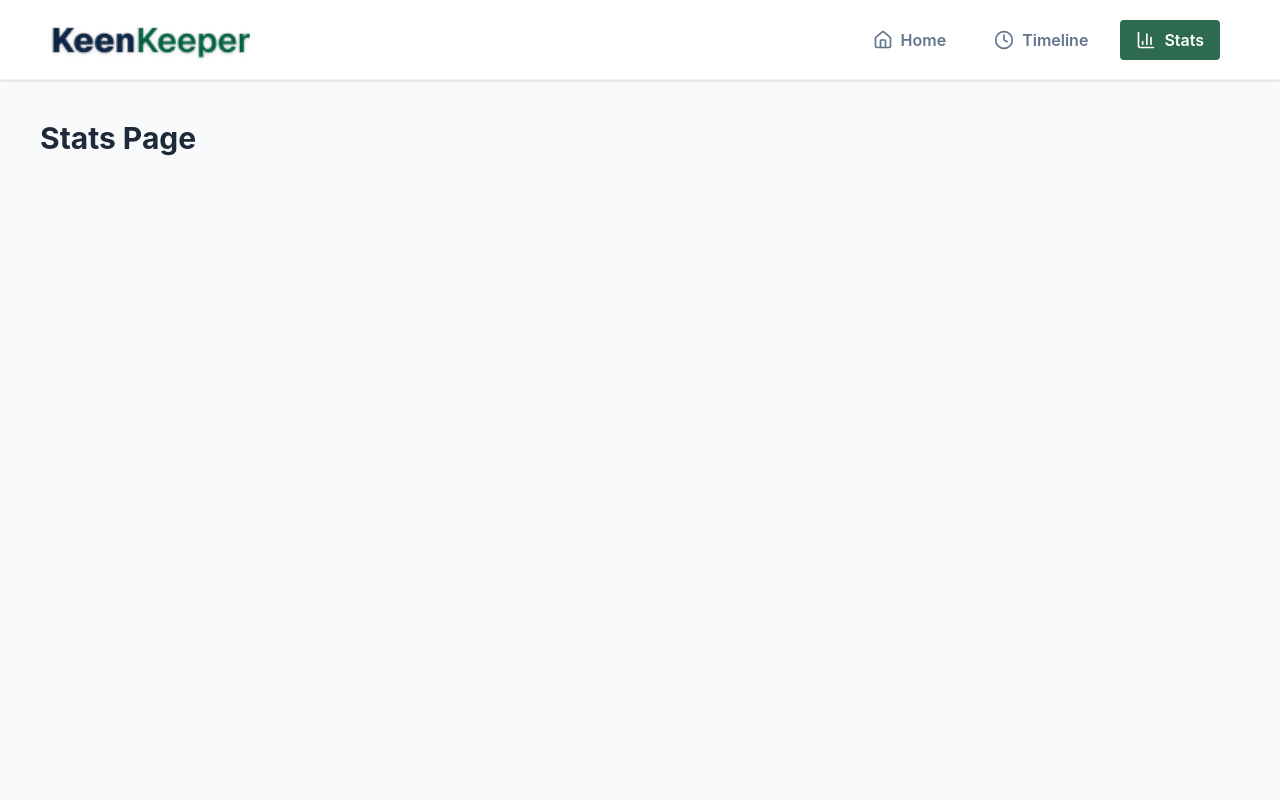
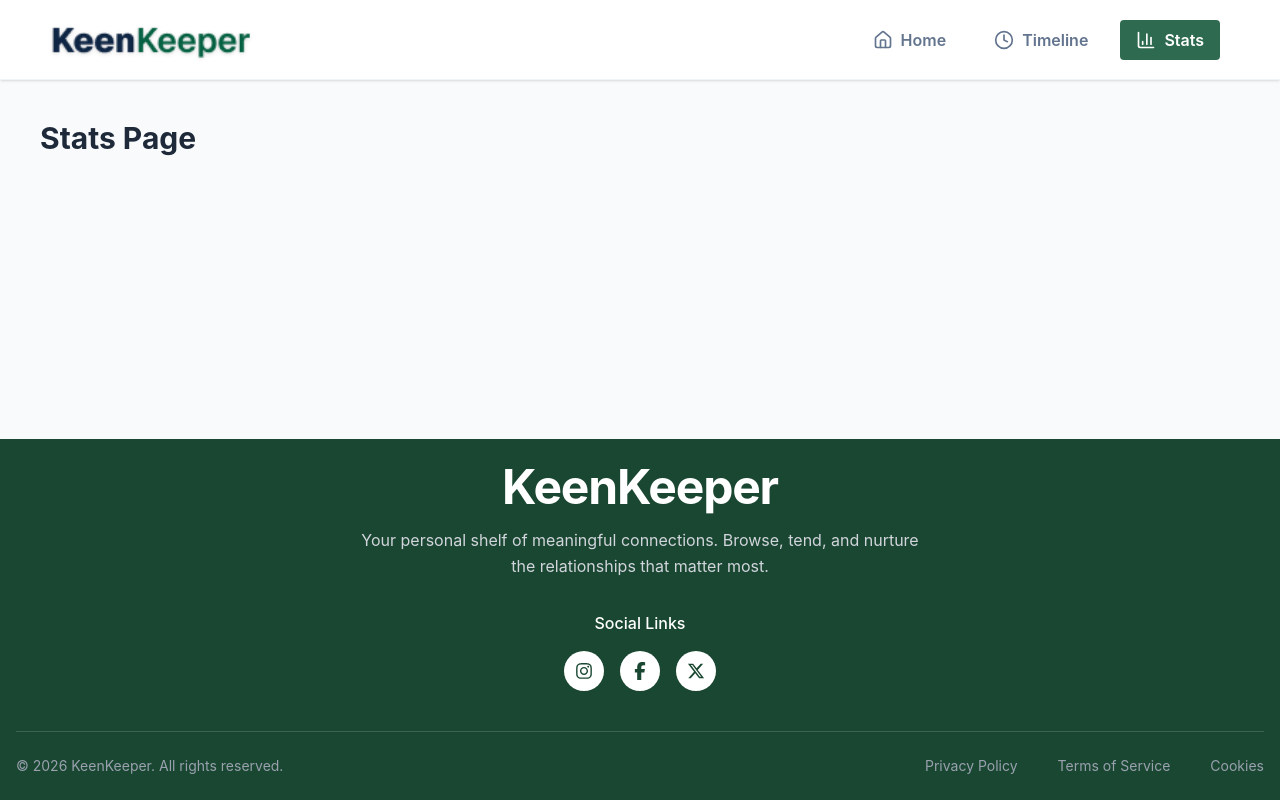
Before and after one commit to Rabiul-Sujon/keen-Keeper, a React (Vite) app: page /stats in a window 1280 px wide. Built offline with nearby package versions, Linux system fonts and the light colour scheme.

Commit message:
footer designed

```diff
--- a/package.json
+++ b/package.json
@@ -16,6 +16,7 @@
     "react": "^19.2.4",
     "react-dom": "^19.2.4",
     "react-hot-toast": "^2.6.0",
+    "react-icons": "^5.6.0",
     "react-router-dom": "^7.14.0",
     "recharts": "^3.8.1",
     "tailwindcss": "^4.2.2"
--- a/src/App.jsx
+++ b/src/App.jsx
@@ -4,6 +4,7 @@ import { Routes, Route, NavLink, Link } from 'react-router-dom';
 import { Home as HomeIcon, Clock, BarChart3} from 'lucide-react'; // Icons
 import logo from './assets/logo.png';
 import Home from './pages/Home';
+import Footer from './pages/Footer';
 
 
 function App() {
@@ -16,7 +17,7 @@ function App() {
     }`;
 
   return (
-    <div className="min-h-screen bg-slate-50">
+    <div className="flex flex-col min-h-screen bg-slate-50">
       <nav className="navbar bg-white shadow-sm border-b border-slate-100 px-15 h-20">
         <div className="flex-1">
           <Link to="/" className="flex items-center gap-2">
@@ -48,7 +49,7 @@ function App() {
         </div>
       </nav>
 
-      <main className="container mx-auto">
+      <main className="container mx-auto flex-grow">
         <Routes>
           <Route path ="/" element={<Home/>}/>
 
@@ -58,6 +59,8 @@ function App() {
         </Routes>
       </main>
 
+      <Footer/>
+
 
     </div>
   );
--- /dev/null
+++ b/src/pages/Footer.jsx
@@ -0,0 +1,52 @@
+import { FaInstagram, FaFacebookF, FaXTwitter } from "react-icons/fa6";
+
+const Footer = () => {
+  return (
+    <footer className="bg-[#1a4731] text-white py-6 px-4 mt-20">
+      <div className="max-w-7xl mx-auto flex flex-col items-center text-center">
+
+        {/* Footer Heading*/}
+        <h2 className="text-5xl font-bold mb-4 tracking-tight">KeenKeeper</h2>
+        <p className="max-w-xl text-gray-300 mb-8 text-sm md:text-base leading-relaxed">
+          Your personal shelf of meaningful connections. Browse, tend,
+          and nurture the relationships that matter most.
+        </p>
+
+        {/* Social Media Links */}
+        <div className="mb-10">
+          <p className="text-m font-medium mb-4">Social Links</p>
+          <div className="flex gap-4">
+
+            {/* Instagram */}
+            <a href="#" className="w-10 h-10 bg-white rounded-full flex items-center justify-center text-[#1a4731] hover:scale-110 transition-transform">
+              <FaInstagram size={18} />
+            </a>
+
+            {/* Facebook */}
+            <a href="#" className="w-10 h-10 bg-white rounded-full flex items-center justify-center text-[#1a4731] hover:scale-110 transition-transform">
+              <FaFacebookF size={18} />
+            </a>
+
+            {/* X - Twitter */}
+            <a href="#" className="w-10 h-10 bg-white rounded-full flex items-center justify-center text-[#1a4731] hover:scale-110 transition-transform">
+              <FaXTwitter size={18} />
+            </a>
+
+          </div>
+         </div>
+
+         {/* Divider */}
+         <div className="w-full border-t border-white/15 pt-6 flex flex-col md:flex-row justify-between items-center text-xs md:text-sm text-gray-400 gap-4">
+          <p>&copy; 2026 KeenKeeper. All rights reserved.</p>
+          <div className="flex gap-6 md:gap-10">
+            <a href="#" className="hover:text-white transition-colors">Privacy Policy</a>
+            <a href="#" className="hover:text-white transition-colors">Terms of Service</a>
+            <a href="#" className="hover:text-white transition-colors">Cookies</a>
+          </div>
+        </div>
+      </div>
+    </footer>
+  );
+};
+
+export default Footer;
```
Also changed, not shown: 1 other file (tests, documents, lock files or other folders).
